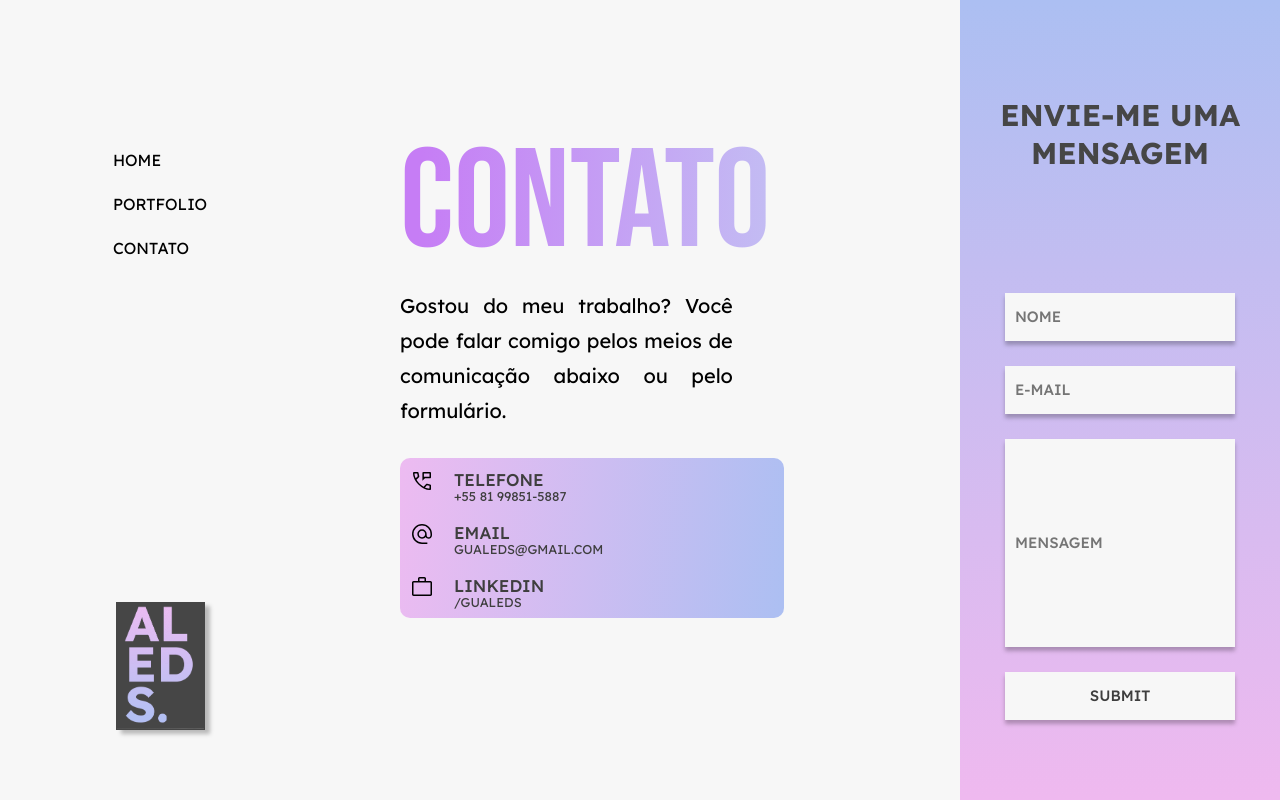
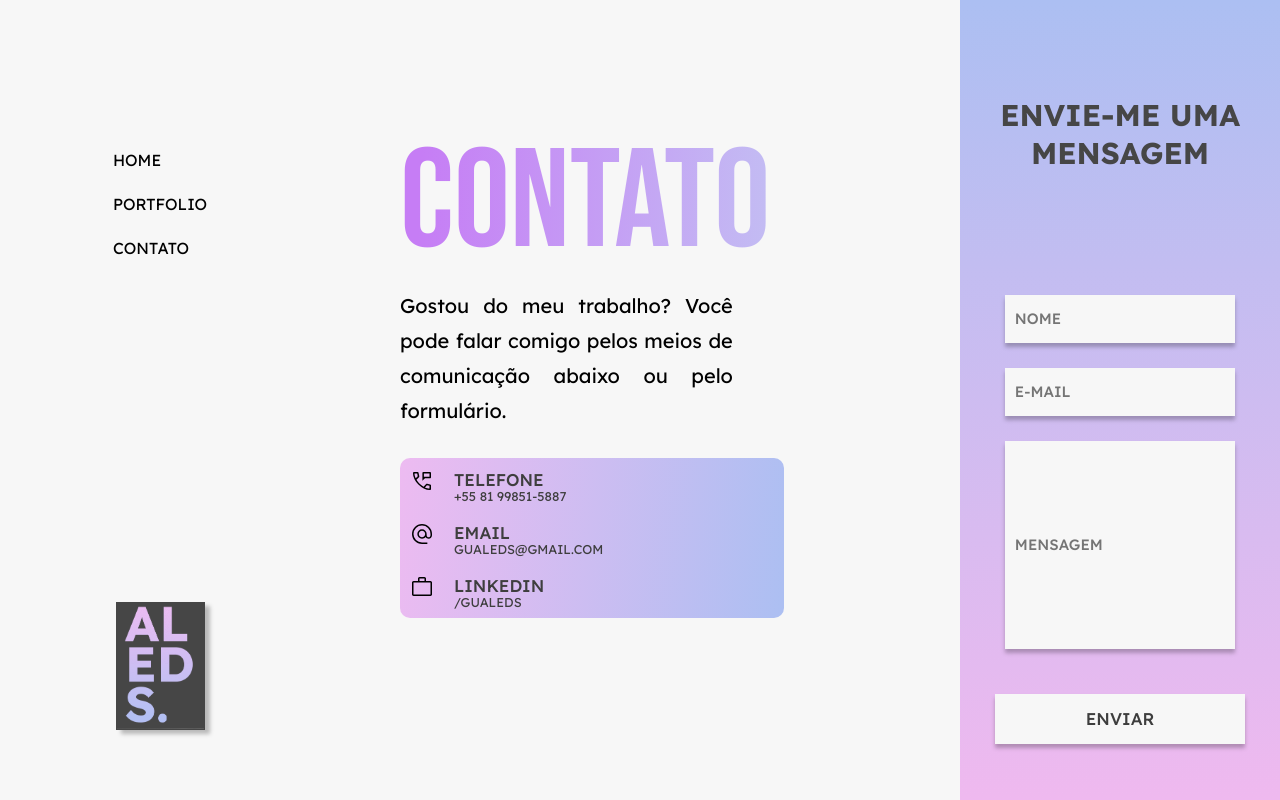
Before and after one commit to gustavoaleds/site-pessoal-react, a React (Vite) app: page /contato in a window 1280 px wide. Built offline with nearby package versions, Linux system fonts and the light colour scheme.

Commit message:
aplicando função para o whatsapp

```diff
--- a/src/components/Formulario/Formulario.css
+++ b/src/components/Formulario/Formulario.css
@@ -51,8 +51,11 @@ input{
 
 }
 
-input[type = submit]{
-  padding-left: 0px;
+.botaoEnviar{
+  background: #F7F7F7;
+  box-shadow: 0px 4px 4px rgba(0, 0, 0, 0.25);
+  border-radius: 0;
+  color: #3E3E3E;
 }
 
 input[type = text]{
--- a/src/components/Formulario/Formulario.jsx
+++ b/src/components/Formulario/Formulario.jsx
@@ -1,18 +1,40 @@
 import React from "react";
 import "./Formulario.css";
+function Formulario() {
 
-function Formulario() {
+
+const enviarMensagem = () => {
+  console.log('A função foi chamada!')
+
+
+const nome = document.querySelector('.nome').value;
+const email = document.querySelector('.email').value;
+const mensagem = document.querySelector('.mensagem').value;
+const texto = `Nome: ${nome}\nE-mail: ${email}\nMensagem: ${mensagem}`;
+const textoCodificado = encodeURIComponent(texto);
+const numeroWhatsApp = '5581998515887';
+const url = `https://wa.me/${numeroWhatsApp}?text=${textoCodificado}`;
+
+window.open(url, '_blank');
+};
+
+const handleSubmit = (event) => {
+  event.preventDefault();
+  enviarMensagem();
+};
+
   return (
     <div className="formSide">
       <h1>Envie-me uma mensagem</h1>
-      <form>
-        <input className="nome" type="name" placeholder="Nome"/>
-        <input className="email" type="email" placeholder="E-mail"/>
-        <input className="mensagem"type="text" placeholder="Mensagem"/>
-        <input className="botaoEnviar" type="submit"/>
+      <form onSubmit={handleSubmit}>
+        <input required className="nome" type="name" placeholder="Nome"/>
+        <input required className="email" type="email" placeholder="E-mail"/>
+        <input required className="mensagem"type="text" placeholder="Mensagem"/>
+        <button className="botaoEnviar" type="submit">Enviar</button>
       </form>
-    </div>
-  )}
+      </div>
+    )
+    }
 
 
 export default Formulario;
```
